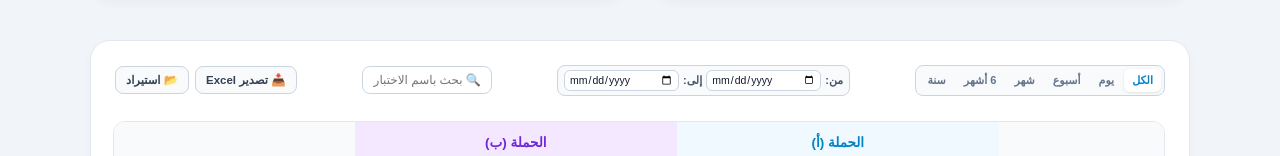
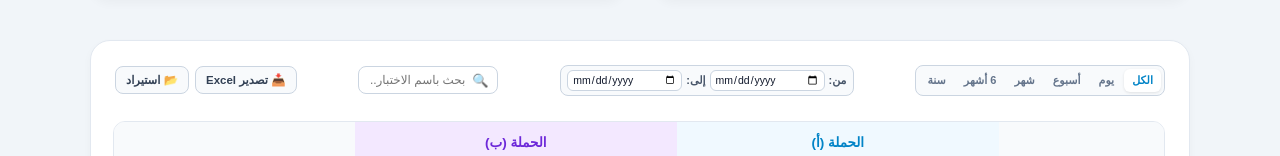
Before and after one commit to engaziasa-lang/engazia-app, a Next.js app: page /hub/kw/ab-test in a window 1280 px wide. Shown: the part 780-936 px from the top of the page. Built offline with nearby package versions, Linux system fonts and the light colour scheme.

Commit message:
Update page.tsx

```diff
--- a/app/hub/kw/ab-test/page.tsx
+++ b/app/hub/kw/ab-test/page.tsx
@@ -505,7 +505,9 @@ export default function ABTestingCalculatorKW() {
         .date-filter-box { display: flex; align-items: center; gap: 4px; background: #f8fafc; border: 1px solid #cbd5e1; border-radius: 8px; padding: 4px 6px; font-size: 11px; font-weight: 700; color: #475569; flex-shrink: 0; }
         .date-filter-box input[type="date"] { border: 1px solid #cbd5e1; border-radius: 6px; padding: 2px 4px; font-family: inherit; font-size: 10.5px; outline: none; background: #ffffff; color: #0f172a; width: 105px; }
 
-        .search-input { padding: 6px 10px; border: 1px solid #cbd5e1; border-radius: 8px; font-family: inherit; font-size: 12px; outline: none; width: 130px; box-sizing: border-box; text-align: ${lang === 'ar' ? 'right' : 'left'}; transition: all 0.2s; flex-shrink: 0; }
+        .search-input-wrapper { position: relative; display: flex; align-items: center; flex-shrink: 0; width: 140px; }
+        .search-input-wrapper span { position: absolute; ${lang === 'ar' ? 'right: 10px' : 'left: 10px'}; font-size: 13px; pointer-events: none; }
+        .search-input { padding: 6px 10px; ${lang === 'ar' ? 'padding-right: 32px' : 'padding-left: 32px'}; border: 1px solid #cbd5e1; border-radius: 8px; font-family: inherit; font-size: 12px; outline: none; width: 100%; box-sizing: border-box; text-align: ${lang === 'ar' ? 'right' : 'left'}; transition: all 0.2s; }
         .search-input:focus { border-color: #0284c7; box-shadow: 0 0 0 2px rgba(2, 132, 199, 0.15); }
 
         .table-btns { display: flex; gap: 6px; flex-wrap: nowrap; flex-shrink: 0; }
@@ -671,13 +673,16 @@ export default function ABTestingCalculatorKW() {
             )}
           </div>
 
+          <div className="search-input-wrapper">
+            <span>🔍</span>
             <input
               type="text"
               className="search-input"
-            placeholder={text.searchPH}
+              placeholder={text.searchPH.replace('🔍 ', '')}
               value={searchQuery}
               onChange={(e) => setSearchQuery(e.target.value)}
             />
+          </div>
 
           <div className="table-btns">
             <button className="t-btn" onClick={handleExportExcel}>{text.exportBtn}</button>
```
Lines whose indentation alone changed are shown as unchanged.
